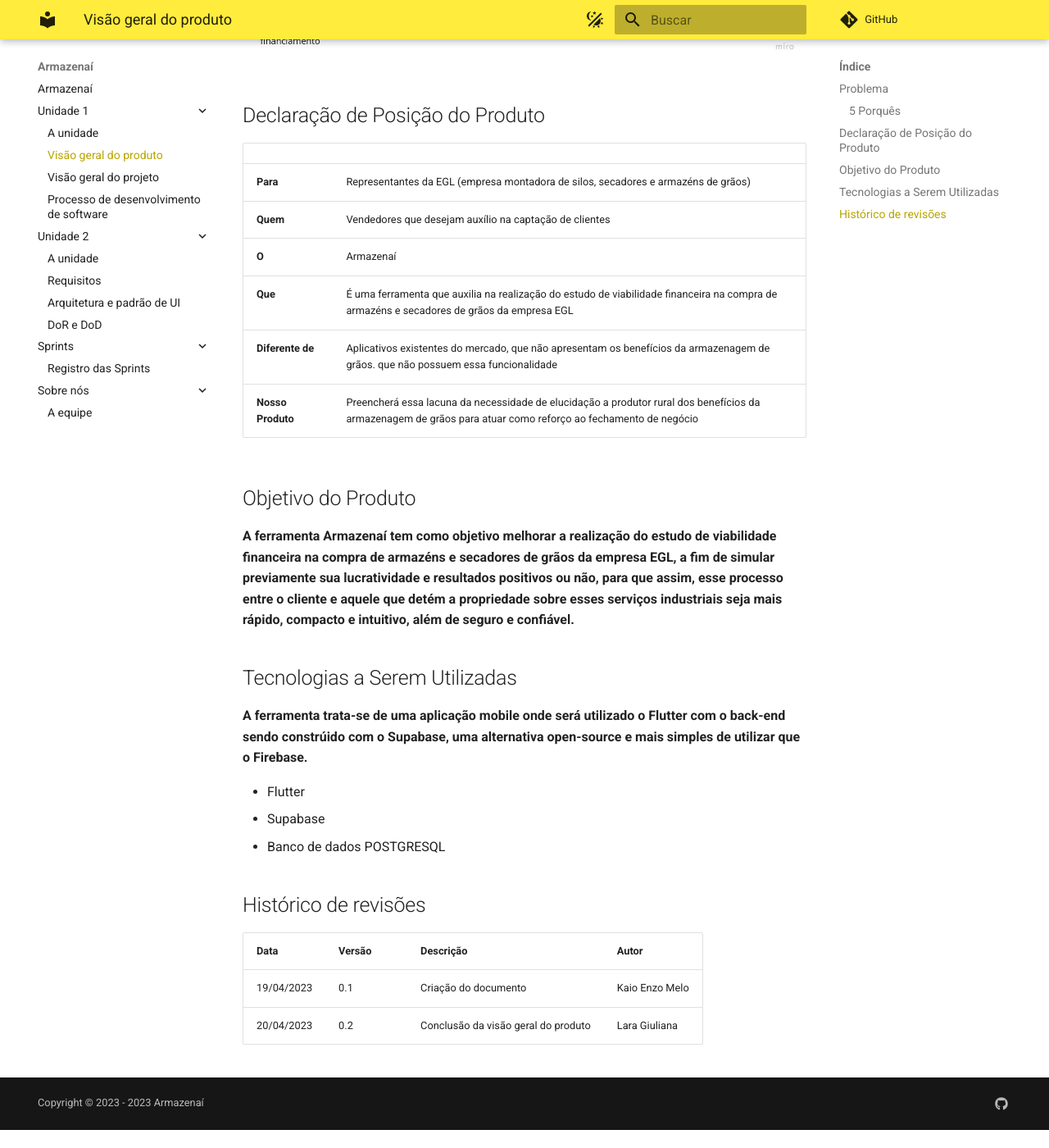
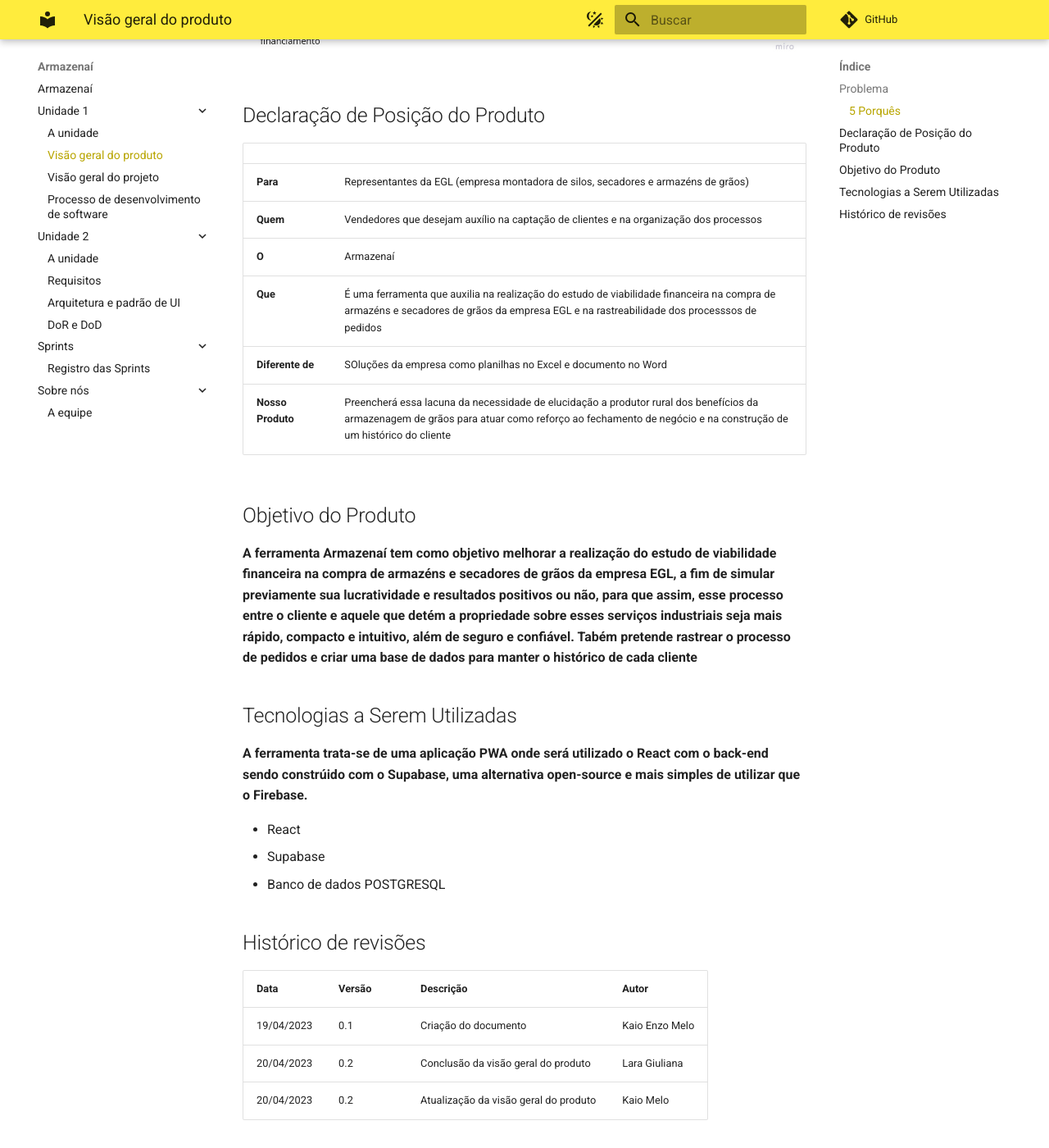
Before and after one commit to mdsreq-fga-unb/2023.1-Armazenai, an MkDocs documentation site: the page built from docs/Unidade 1/visaoGeralDoProduto.md, in a window 1280 px wide and 1400 px high, scrolled down 722 px. Shown: the whole window at 82% size. Built offline with MkDocs 1.6.1 and Material for MkDocs 9.7.7, drawn with Linux system fonts in a browser that asks for light colours; comment, search, counter and statistics services are not loaded; before the commit the page ends 2100 px from its top, so only the background shows below that.

Commit message:
docs: update visao geral de produto e projeto

```diff
--- a/docs/Unidade 1/visaoGeralDoProduto.md
+++ b/docs/Unidade 1/visaoGeralDoProduto.md
@@ -15,19 +15,19 @@
 |   |   |
 |---|---|
 | __Para__ | Representantes da EGL (empresa montadora de silos, secadores e armazéns de grãos) |
-| __Quem__ | Vendedores que desejam auxílio na captação de clientes  |
+| __Quem__ | Vendedores que desejam auxílio na captação de clientes e na organização dos processos  |
 | __O__ | Armazenaí |
-| __Que__ | É uma ferramenta que auxilia na realização do estudo de viabilidade financeira na compra de armazéns e secadores de grãos da empresa EGL |
-| __Diferente de__ | Aplicativos  existentes do mercado, que não apresentam os benefícios da armazenagem de grãos. que não possuem essa funcionalidade |
-| __Nosso Produto__ | Preencherá essa lacuna da necessidade de elucidação a produtor rural dos benefícios da armazenagem de grãos para atuar como reforço ao fechamento de negócio |
+| __Que__ | É uma ferramenta que auxilia na realização do estudo de viabilidade financeira na compra de armazéns e secadores de grãos da empresa EGL e na rastreabilidade dos processsos de pedidos |
+| __Diferente de__ | SOluções da empresa como planilhas no Excel e documento no Word |
+| __Nosso Produto__ | Preencherá essa lacuna da necessidade de elucidação a produtor rural dos benefícios da armazenagem de grãos para atuar como reforço ao fechamento de negócio e na construção de um histórico do cliente |
 
 ## Objetivo do Produto
- **A ferramenta Armazenaí tem como objetivo melhorar a realização do estudo de viabilidade financeira na compra de armazéns e secadores de grãos da empresa EGL, a fim de simular previamente sua lucratividade e resultados positivos ou não, para que assim, esse processo entre o cliente e aquele que detém a propriedade sobre esses serviços industriais seja mais rápido, compacto e intuitivo, além de seguro e confiável.**
+ **A ferramenta Armazenaí tem como objetivo melhorar a realização do estudo de viabilidade financeira na compra de armazéns e secadores de grãos da empresa EGL, a fim de simular previamente sua lucratividade e resultados positivos ou não, para que assim, esse processo entre o cliente e aquele que detém a propriedade sobre esses serviços industriais seja mais rápido, compacto e intuitivo, além de seguro e confiável. Tabém pretende rastrear o processo de pedidos e criar uma base de dados para manter o histórico de cada cliente**
 
 ## Tecnologias a Serem Utilizadas
-**A ferramenta trata-se de uma aplicação mobile onde será utilizado o Flutter com o back-end sendo constrúido com o Supabase, uma alternativa open-source e mais simples de utilizar que o Firebase.**
+**A ferramenta trata-se de uma aplicação PWA onde será utilizado o React com o back-end sendo constrúido com o Supabase, uma alternativa open-source e mais simples de utilizar que o Firebase.**
 
- - Flutter
+ - React
  - Supabase
  - Banco de dados POSTGRESQL
 
@@ -38,3 +38,4 @@
 |---|---|---|---|
 | 19/04/2023 | 0.1 | Criação do documento | Kaio Enzo Melo |
 | 20/04/2023 | 0.2 | Conclusão da visão geral do produto | Lara Giuliana |
+| 20/04/2023 | 0.2 | Atualização da visão geral do produto | Kaio Melo |
```
Also changed, not shown: docs/Unidade 1/visaoGeralDoProjeto.md (+4 -4 lines).
